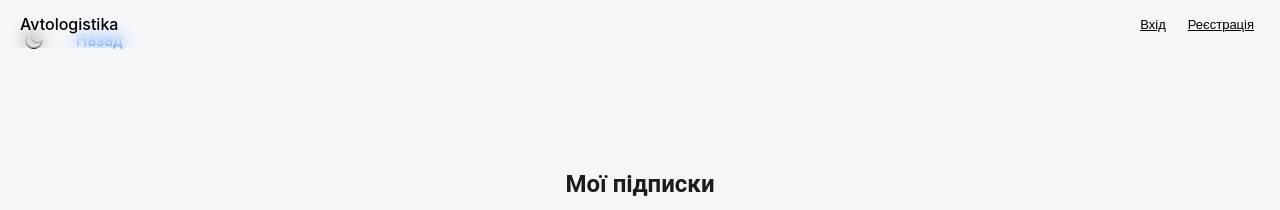
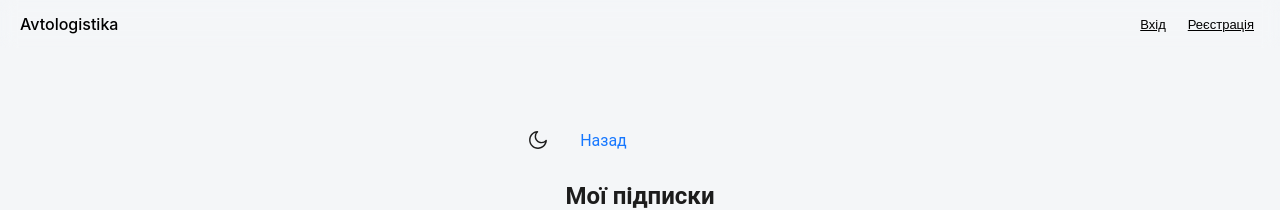
Before and after one commit to i-budonnyi/home, a React (Create React App) app: page /subscriptions in a window 1280 px wide. Shown: the top 210 px of the page. Built offline with nearby package versions, Linux system fonts and the light colour scheme; no server answers.

Commit message:
Оновлено Subscriptions: перемикач теми і кнопка Назад

```diff
--- a/src/components/Subscriptions/Subscriptions.js
+++ b/src/components/Subscriptions/Subscriptions.js
@@ -95,17 +95,11 @@ const Subscriptions = () => {
   return (
     <ConfigProvider theme={themeMode}>
       <Layout style={{ minHeight: "100vh", background: themeMode.token.colorBgLayout }}>
-        {/* 🔻 Нижче перемикач і кнопка Назад */}
-        <Header
-          style={{
-            background: "transparent",
-            padding: "16px 24px 0",
-            display: "flex",
-            alignItems: "center",
-            justifyContent: "flex-start",
-            gap: 16,
-          }}
-        >
+        <Header style={{ background: "transparent", padding: "0 24px" }} />
+
+        <Content style={{ padding: "60px 20px 20px", maxWidth: "900px", margin: "0 auto" }}>
+          {/* 🔽 Перемикач теми і Назад */}
+          <div style={{ display: "flex", gap: 16, alignItems: "center", marginBottom: 24 }}>
             <div
               onClick={toggleTheme}
               style={{ cursor: "pointer", fontSize: 20, color: themeMode.token.colorTextBase }}
@@ -116,9 +110,9 @@ const Subscriptions = () => {
             <Button type="link" onClick={() => navigate("/worker")} style={{ fontSize: 16 }}>
               Назад
             </Button>
-        </Header>
+          </div>
 
-        <Content style={{ padding: "80px 20px 20px", maxWidth: "900px", margin: "0 auto" }}>
+          {/* Заголовок */}
           <Title
             level={3}
             style={{
```
Lines whose indentation alone changed are shown as unchanged.
